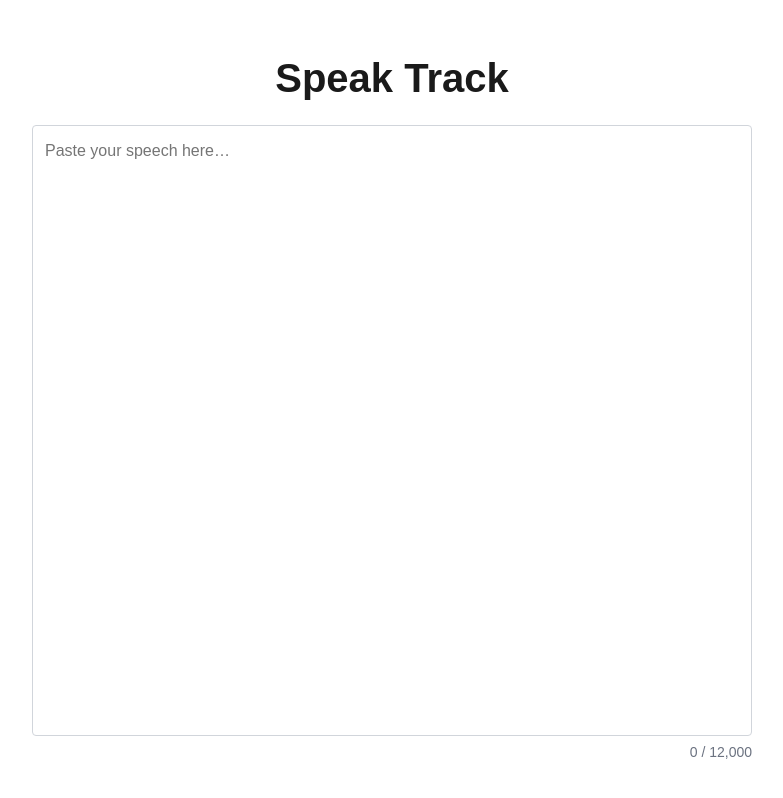
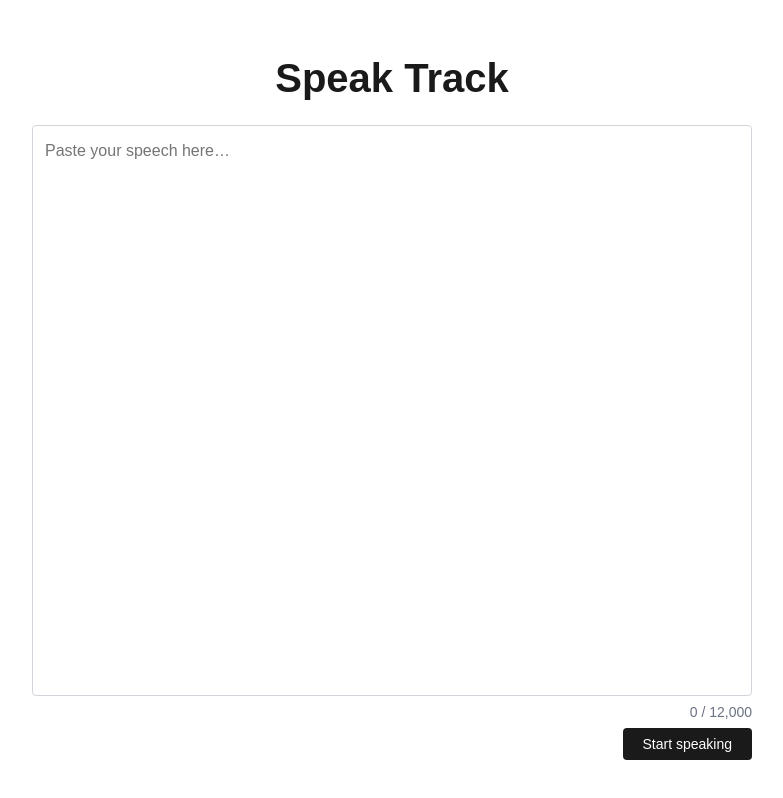
Before and after one commit to Abdkhan14/speak-track, a React (Vite) app: page / in a window 1280 px wide. Shown: the top 798 px of the page, without its empty margins (248-1031 px from the left). Built offline with nearby package versions, Linux system fonts and the light colour scheme.

Commit message:
(speaker-mode): Adding speaker mode

```diff
--- a/src/App.tsx
+++ b/src/App.tsx
@@ -1,13 +1,9 @@
+import { useState } from 'react'
 import styled from 'styled-components'
 import SpeechEditor from './components/SpeechEditor'
+import Teleprompter from './components/Teleprompter'
 
-const Title = styled.h1`
-  font-family: sans-serif;
-  font-size: 2.5rem;
-  font-weight: 600;
-  color: #1a1a1a;
-  margin: 0 0 1.5rem;
-`
+type Mode = 'edit' | 'speaker'
 
 const Page = styled.div`
   display: flex;
@@ -19,11 +15,35 @@ const Page = styled.div`
   box-sizing: border-box;
 `
 
+const Title = styled.h1`
+  font-family: sans-serif;
+  font-size: 2.5rem;
+  font-weight: 600;
+  color: #1a1a1a;
+  margin: 0 0 1.5rem;
+`
+
 export default function App() {
+  const [mode, setMode] = useState<Mode>('edit')
+  const [speakerText, setSpeakerText] = useState('')
+
+  function handleStartSpeaking(text: string) {
+    setSpeakerText(text)
+    setMode('speaker')
+  }
+
+  function handleBack() {
+    setMode('edit')
+  }
+
+  if (mode === 'speaker') {
+    return <Teleprompter text={speakerText} onBack={handleBack} />
+  }
+
   return (
     <Page>
       <Title>Speak Track</Title>
-      <SpeechEditor />
+      <SpeechEditor onStartSpeaking={handleStartSpeaking} />
     </Page>
   )
 }
--- a/src/components/SpeechEditor.tsx
+++ b/src/components/SpeechEditor.tsx
@@ -1,5 +1,9 @@
 import { useState } from 'react'
 import styled from 'styled-components'
+
+interface SpeechEditorProps {
+  onStartSpeaking: (text: string) => void
+}
 
 const MAX_SCRIPT_CHARS = 12000
 const DRAFT_KEY = 'speak-track.draft'
@@ -36,12 +40,24 @@ const Count = styled.p`
   text-align: right;
 `
 
+const StartButton = styled.button`
+  align-self: flex-end;
+  padding: 0.5rem 1.25rem;
+  font-family: sans-serif;
+  font-size: 0.875rem;
+  cursor: pointer;
+  background: #1a1a1a;
+  color: #ffffff;
+  border: none;
+  border-radius: 4px;
+`
+
 function loadDraft(): string {
   const stored = localStorage.getItem(DRAFT_KEY) ?? ''
   return stored.slice(0, MAX_SCRIPT_CHARS)
 }
 
-export default function SpeechEditor() {
+export default function SpeechEditor({ onStartSpeaking }: SpeechEditorProps) {
   const [text, setText] = useState(loadDraft)
 
   function handleChange(e: React.ChangeEvent<HTMLTextAreaElement>) {
@@ -61,6 +77,9 @@ export default function SpeechEditor() {
       <Count>
         {text.length} / {MAX_SCRIPT_CHARS.toLocaleString()}
       </Count>
+      <StartButton onClick={() => onStartSpeaking(text)}>
+        Start speaking
+      </StartButton>
     </Wrapper>
   )
 }
--- /dev/null
+++ b/src/components/Teleprompter.tsx
@@ -0,0 +1,57 @@
+import styled from 'styled-components'
+
+interface TeleprompterProps {
+  text: string
+  onBack: () => void
+}
+
+const Overlay = styled.div`
+  position: fixed;
+  inset: 0;
+  display: flex;
+  flex-direction: column;
+  background: #ffffff;
+  box-sizing: border-box;
+`
+
+const TopBar = styled.div`
+  flex-shrink: 0;
+  padding: 1rem 1.5rem;
+  border-bottom: 1px solid #e5e7eb;
+`
+
+const BackButton = styled.button`
+  padding: 0.4rem 0.875rem;
+  font-family: sans-serif;
+  font-size: 0.875rem;
+  cursor: pointer;
+  background: none;
+  border: 1px solid #d1d5db;
+  border-radius: 4px;
+`
+
+const TextBlock = styled.div`
+  flex: 1;
+  overflow-y: auto;
+  padding: 3rem 1.5rem;
+  font-family: sans-serif;
+  font-size: 1.25rem;
+  line-height: 1.8;
+  color: #1a1a1a;
+  white-space: pre-wrap;
+  max-width: 720px;
+  width: 100%;
+  margin: 0 auto;
+  box-sizing: border-box;
+`
+
+export default function Teleprompter({ text, onBack }: TeleprompterProps) {
+  return (
+    <Overlay>
+      <TopBar>
+        <BackButton onClick={onBack}>← Back to edit</BackButton>
+      </TopBar>
+      <TextBlock>{text}</TextBlock>
+    </Overlay>
+  )
+}
```
